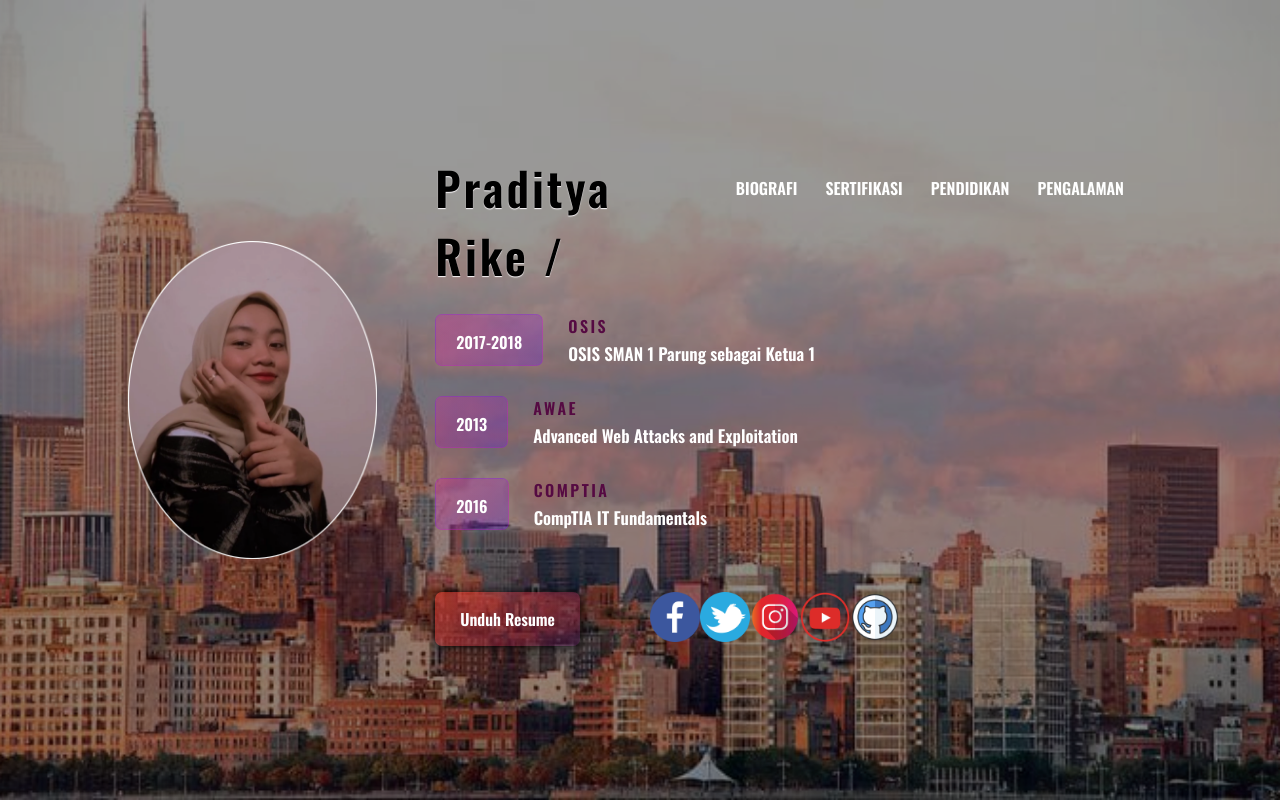
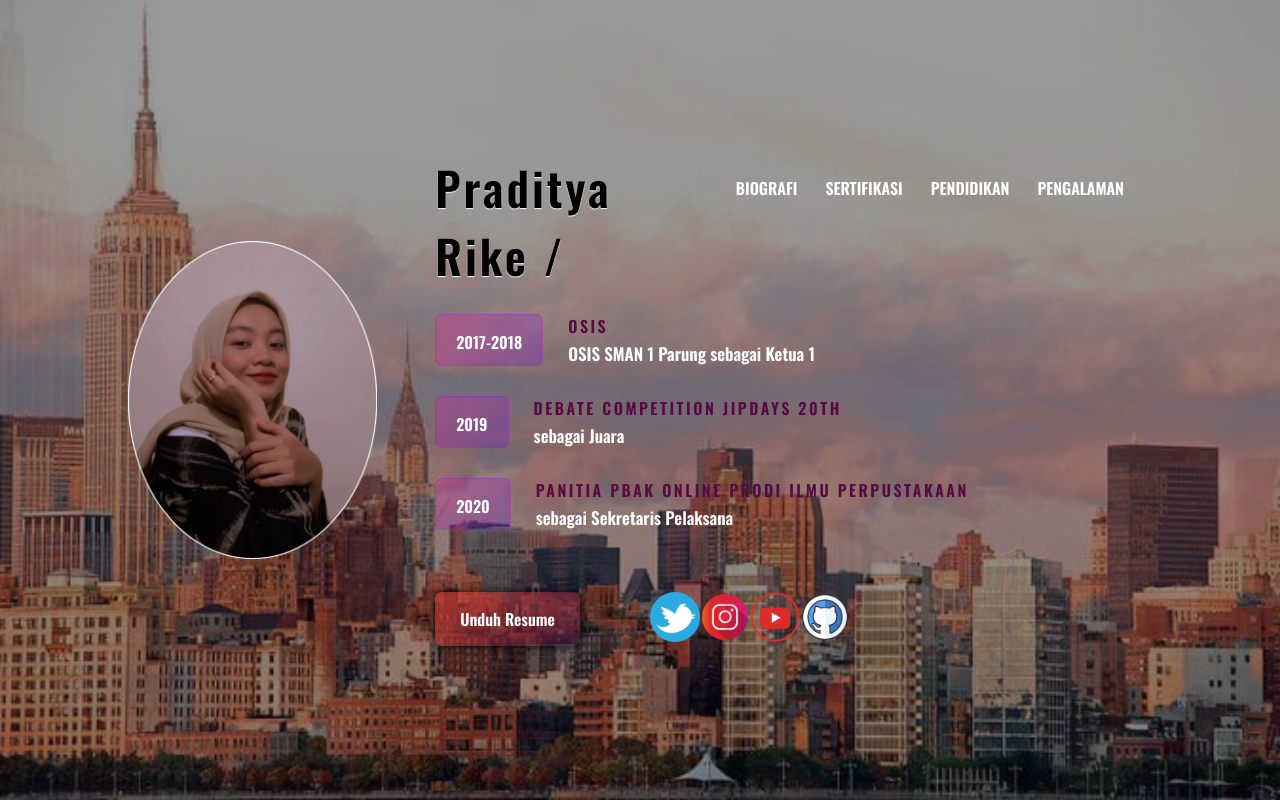
Before and after one commit to pradityarikeep/pradityarikeep.github.io, a plain HTML site: page index.html in a window 1280 px wide. Both pictures are taken after a click on the link "SERTIFIKASI". Drawn offline with nearby package versions, Linux system fonts and the light colour scheme.

Commit message:
Update index.html

```diff
--- a/index.html
+++ b/index.html
@@ -63,17 +63,17 @@
                 </div>
             </li>
             <li class="kolom-list">
-                <date class="list-tahun">2013</date>
+                <date class="list-tahun">2019</date>
                 <div >
-                    <p class="list-judul"> AWAE</p>
-                    <p class="list-keterangan">Advanced Web Attacks and Exploitation</p>
+                    <p class="list-judul">Debate Competition Jipdays 20th</p>
+                    <p class="list-keterangan">sebagai Juara</p>
                 </div>
             </li>
             <li class="kolom-list">
-                <date class="list-tahun">2016</date>
+                <date class="list-tahun">2020</date>
                 <div >
-                    <p class="list-judul">Comptia</p>
-                    <p class="list-keterangan">CompTIA IT Fundamentals</p>
+                    <p class="list-judul">Panitia PBAK Online Prodi Ilmu Perpustakaan</p>
+                    <p class="list-keterangan">sebagai Sekretaris Pelaksana</p>
                 </div>
             </li>
 
@@ -154,11 +154,6 @@
             </div>
             <ul id="sosial-media">
                 <li>
-                    <a target="_blank" class="kontainer-sosmed" href="#">
-                        <img class="icon-sosmed" src="image/facebook.png" alt="facebook">
-                    </a>
-                </li>
-                <li>
                     <a target="_blank" class="kontainer-sosmed" href="https://twitter.com/PradityaRike/">
                         <img class="icon-sosmed" src="image/twitter.png" alt="twitter">
                     </a>
```
